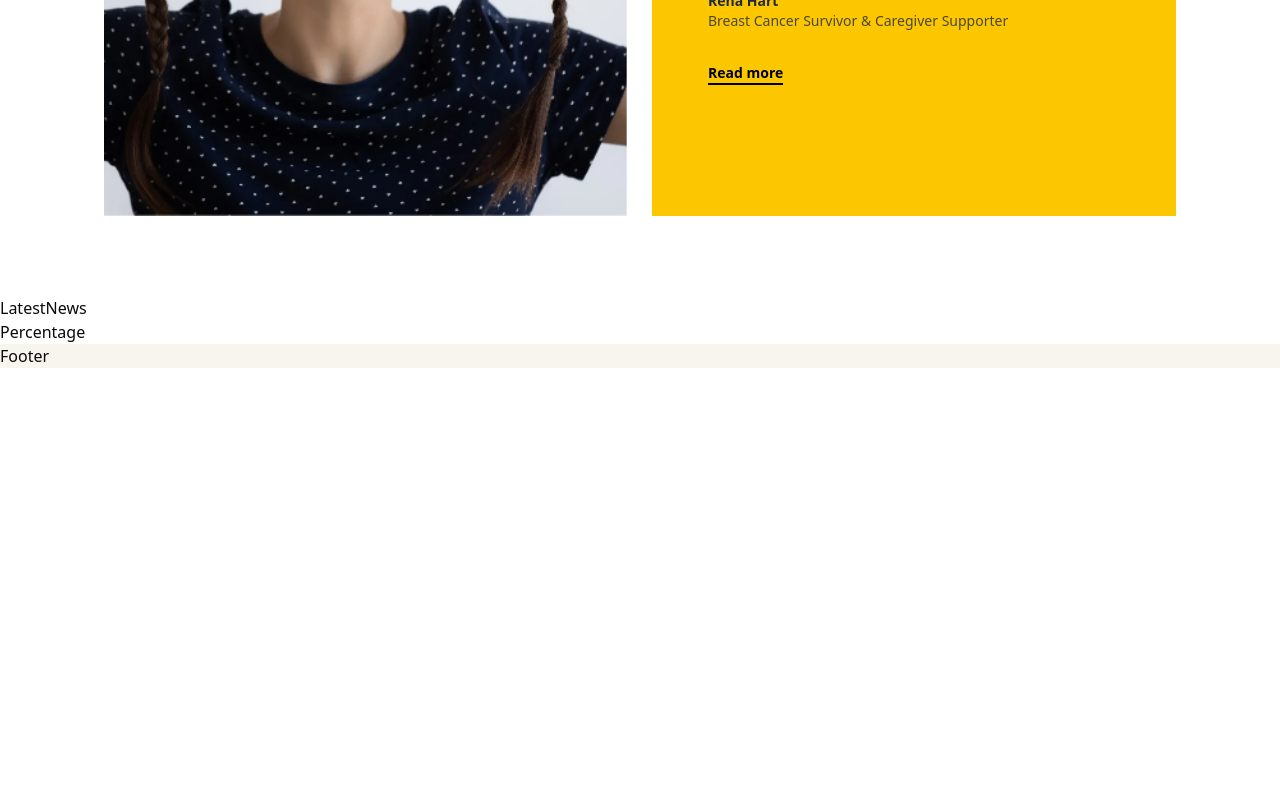
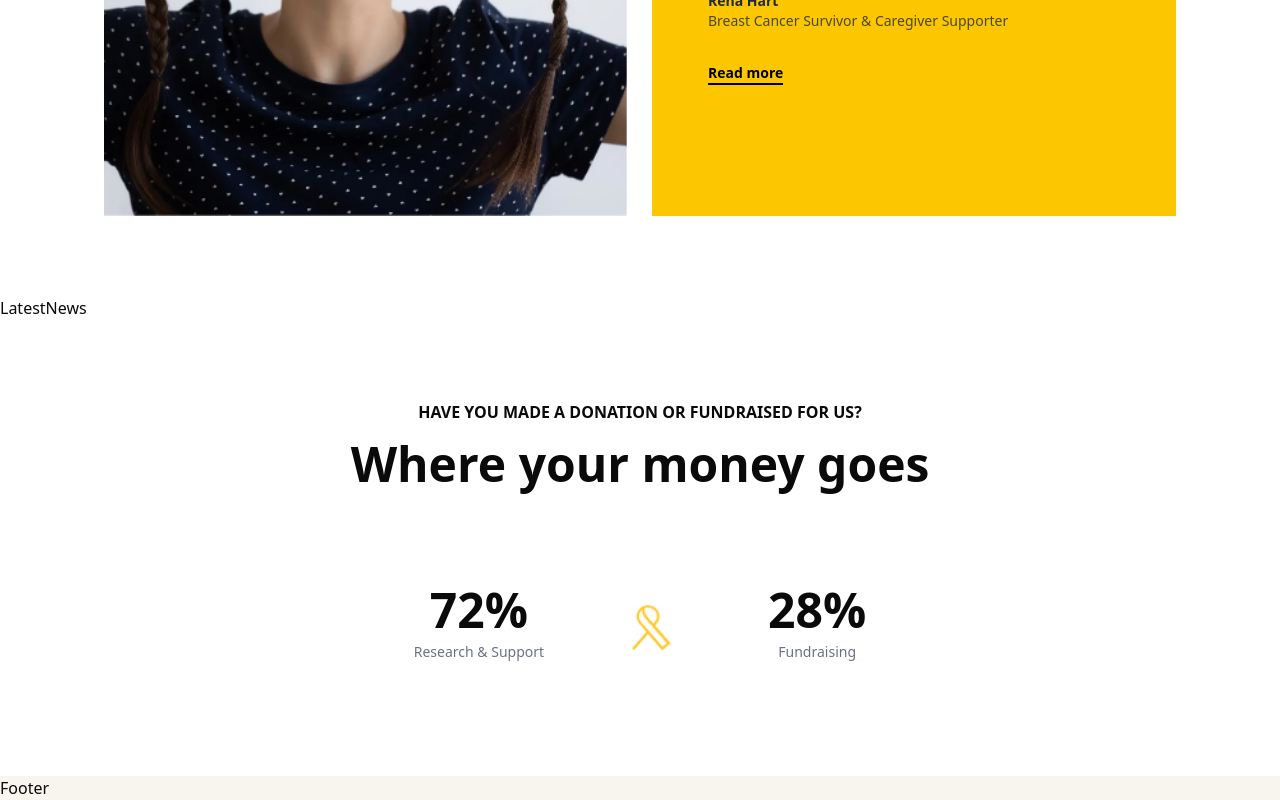
Before and after one commit to Shouryya-Manna/Caridad, a Next.js app: page / in a window 1280 px wide. Shown: the part 5205-6005 px from the top of the page. Before the commit the page ends 5573 px from the top, so only its background shows below. Built offline with nearby package versions, Linux system fonts and the light colour scheme.

Commit message:
Percentage Updated

```diff
--- a/src/components/Landing/Percentage/Percentage.tsx
+++ b/src/components/Landing/Percentage/Percentage.tsx
@@ -1,3 +1,47 @@
-export default function Percentage() {
-  return <div>Percentage</div>;
+import Image from "next/image";
+
+export default function WhereMoneyGoes() {
+  return (
+    <section className="mx-20 my-20">
+      <div className="max-w-5xl mx-auto text-center">
+        <p className="mb-4 text- font-bold uppercase">
+          Have you made a donation or fundraised
+          for us?
+        </p>
+
+        <h2 className="text-4xl md:text-5xl font-bold mb-16">
+          Where your money goes
+        </h2>
+
+        <div className="flex items-center justify-center gap-10">
+          <div>
+            <p className="text-5xl font-bold">
+              72%
+            </p>
+            <p className="text-sm text-gray-500 mt-2">
+              Research & Support
+            </p>
+          </div>
+
+          <div className="relative h-36 w-36">
+            <Image
+              src="/Ribbon.png"
+              alt=""
+              fill
+              className="object-cover"
+            />
+          </div>
+
+          <div>
+            <p className="text-5xl font-bold">
+              28%
+            </p>
+            <p className="text-sm text-gray-500 mt-2">
+              Fundraising
+            </p>
+          </div>
+        </div>
+      </div>
+    </section>
+  );
 }
```
Also changed, not shown: public/Ribbon.png (added).
